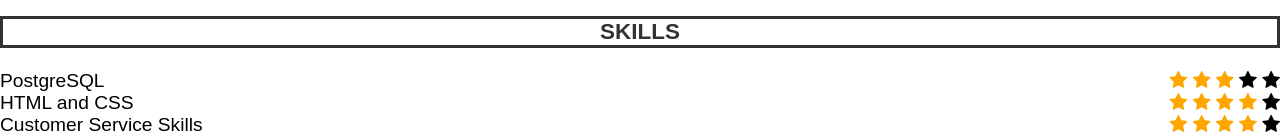
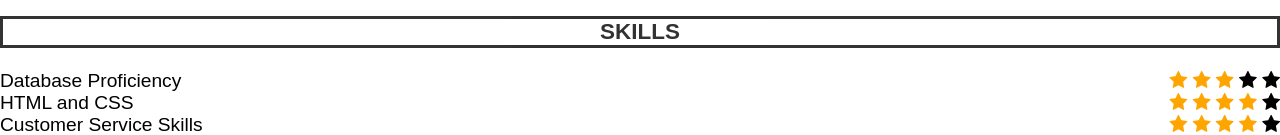
Before and after one commit to FouziH/fouziResume.github.io, a plain HTML site: page index.html in a window 1280 px wide. Shown: the part 1126-1261 px from the top of the page. Drawn offline with Linux system fonts and the light colour scheme.

Commit message:
Update index.html

```diff
--- a/index.html
+++ b/index.html
@@ -101,7 +101,7 @@
 <br>
 <h3>SKILLS</h3>
 <br>
-<div id="element-1"><p>PostgreSQL</p2></div>
+<div id="element-1"><p>Database Proficiency</p2></div>
 <div id="element-2"><span class="fa fa-star checked"></span>
 <span class="fa fa-star checked"></span>
 <span class="fa fa-star checked"></span>
```
